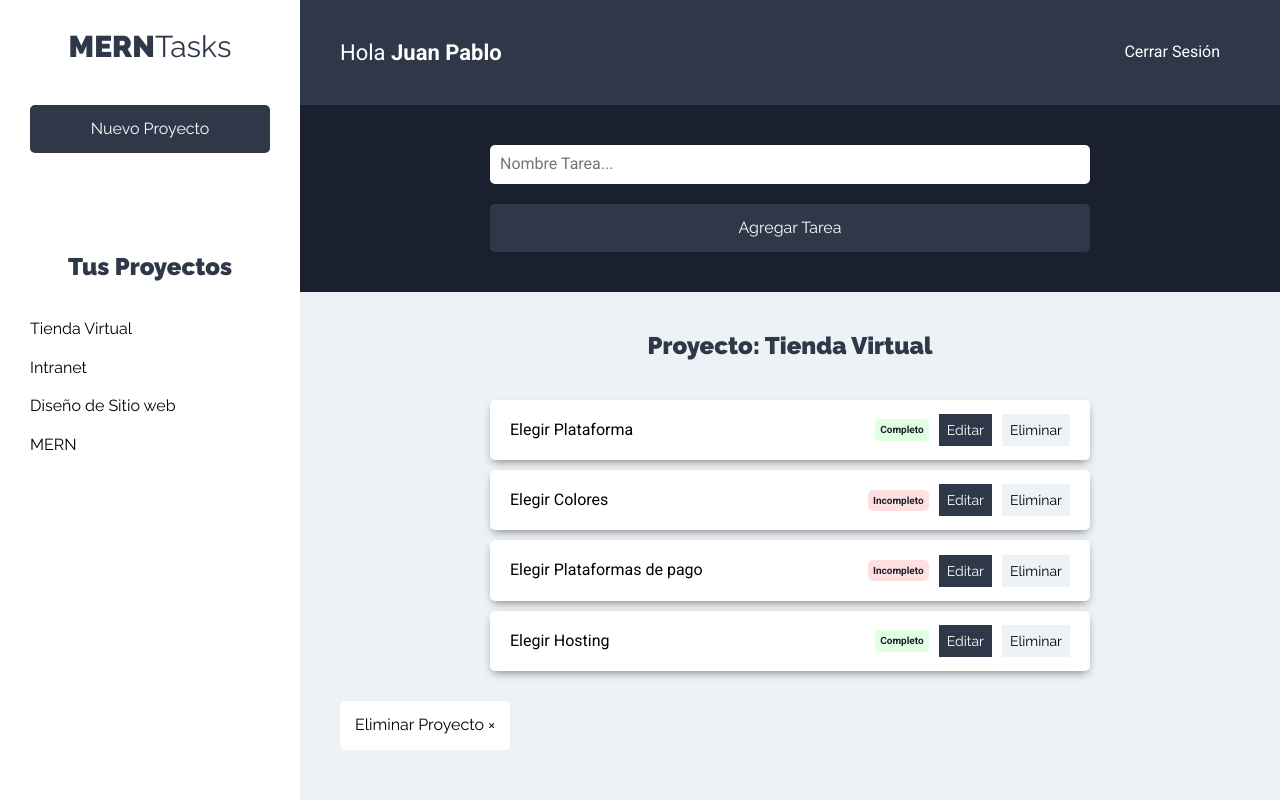
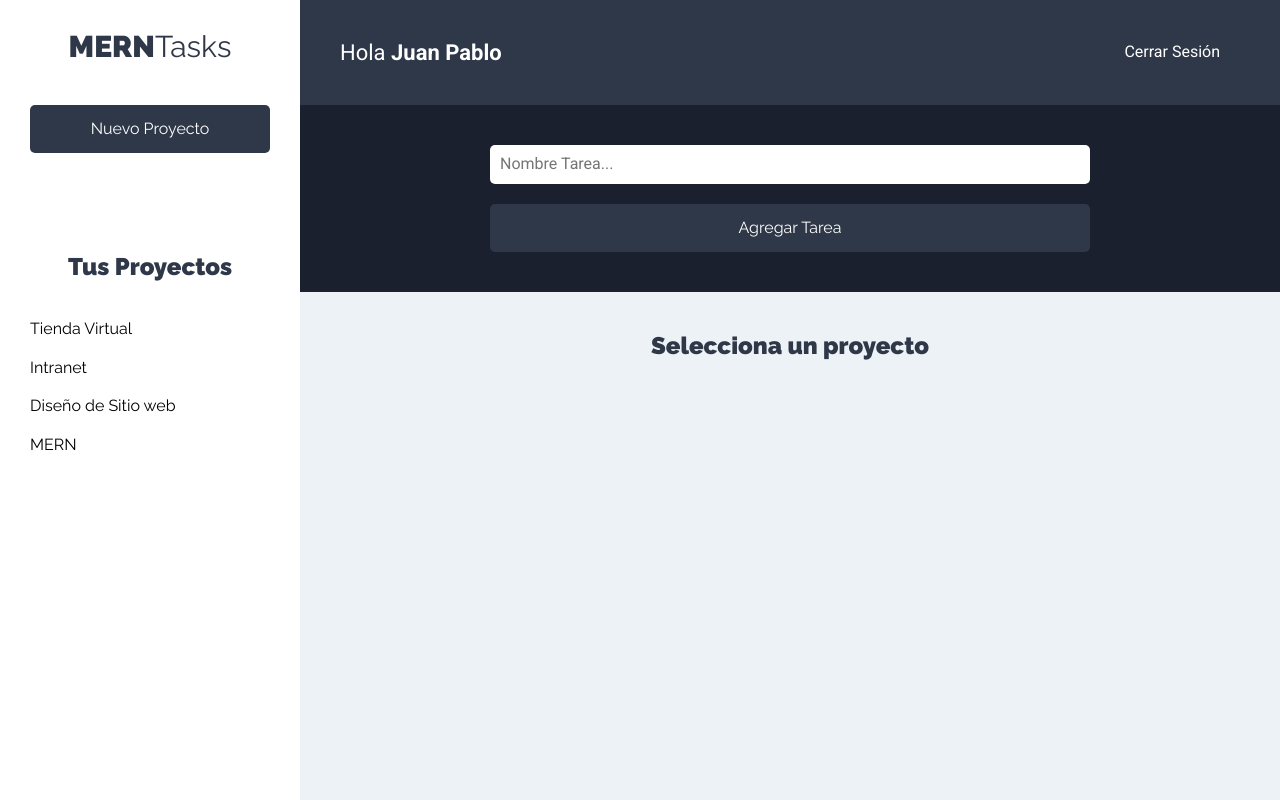
Before and after one commit to javierc22/mern-tasks-client, a React (Create React App) app: page /proyectos in a window 1280 px wide. Built offline with nearby package versions, Linux system fonts and the light colour scheme.

Commit message:
Mostrando el nombre del proyecto seleccionado

```diff
--- a/src/components/tasks/ListTasks.jsx
+++ b/src/components/tasks/ListTasks.jsx
@@ -1,7 +1,18 @@
-import React, {Fragment} from 'react';
+import React, {Fragment, useContext} from 'react';
 import Task from './Task';
+import proyectContext from '../../context/proyects/proyectContext';
 
 const ListTasks = () => {
+
+  // Extraer proyectos del State inicial
+  const proyectsContext = useContext(proyectContext);
+  const { proyect } = proyectsContext;
+
+  // Si no hay proyecto seleccionado, no se muestra nada
+  if (!proyect) return <h2>Selecciona un proyecto</h2>;
+
+  // Array destructuring para extraer el proyecto actual
+  const [actualProyect] = proyect;
 
   const proyectTasks = [
     {name: 'Elegir Plataforma', status: true},
@@ -12,7 +23,7 @@ const ListTasks = () => {
 
   return (
     <Fragment>
-      <h2>Proyecto: Tienda Virtual</h2>
+      <h2>Proyecto: {actualProyect.name}</h2>
 
       <ul className="j-list-tasks">
         {proyectTasks.length === 0 ?
```
